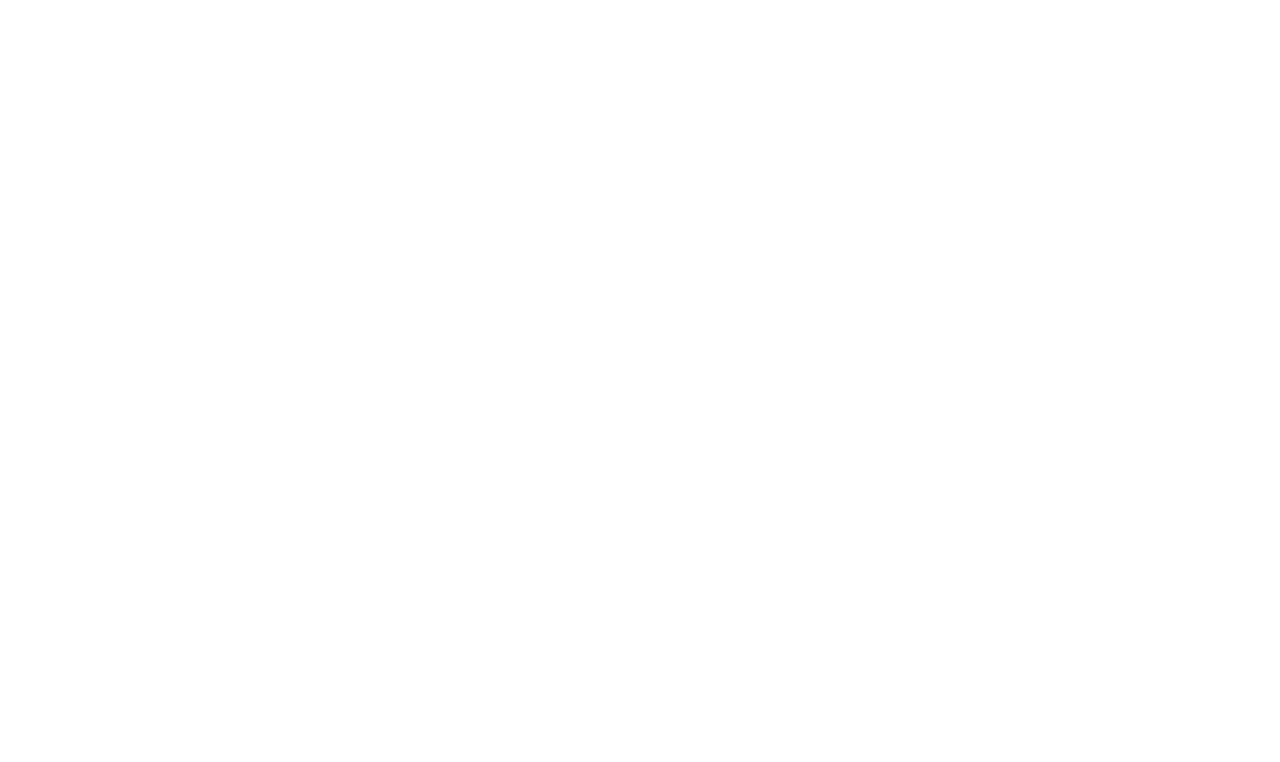
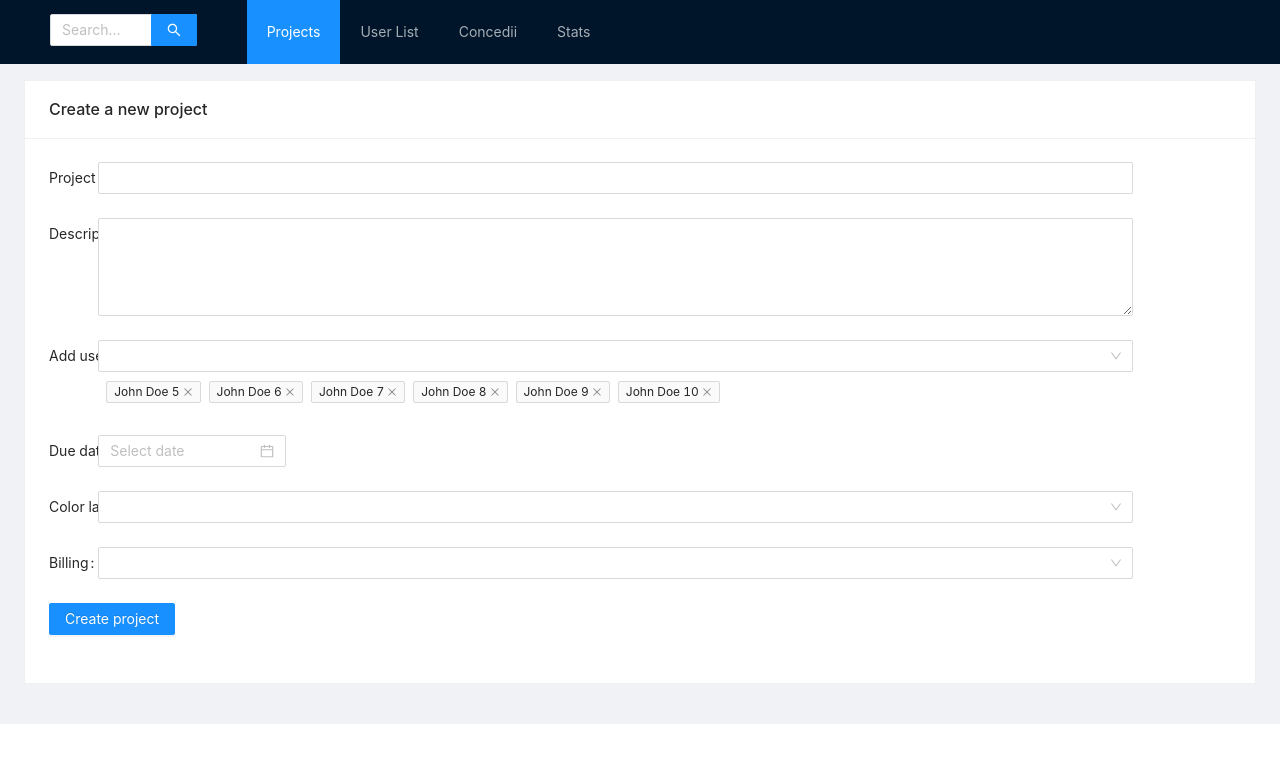
Before and after one commit to RasenganORG/Workload-Manager, a React (Create React App) app: page /projects/add-new-project in a window 1280 px wide. Before the commit this address had no page. Shown: the top 762 px of the page. Built offline with nearby package versions, Linux system fonts and the light colour scheme.

Commit message:
added new-project page

```diff
--- a/src/App.js
+++ b/src/App.js
@@ -16,6 +16,7 @@
 import Statistics from './components/homepage/statistics/Statistics';
 import VacationCalendar from './components/homepage/concedii/calendar/Calendar';
 import Wiki from './components/homepage/concedii/wiki/Wiki';
+import NewProject from './components/homepage/projects/newProject/NewProject';
 function App() {
 
   return (
@@ -28,7 +29,8 @@
             <Route path="/" element={<Homepage /> }>
               <Route path="/" element={<Navigate to="projects" />} />
 							<Route path="/projects" element={ <Projects />}>
-								<Route path="project" element={<Project />}>
+								<Route path="add-new-project" element={ <NewProject s/>} />
+ 								<Route path="project" element={<Project />}>
 									<Route path="" element={<Navigate to="tasks" />} />
 									<Route path="tasks" element={<Tasks />} />
 									<Route path="about" element={<AboutProject />} />
--- a/src/components/homepage/projectPage/Project.js
+++ b/src/components/homepage/projectPage/Project.js
@@ -24,10 +24,10 @@
                 <Layout>
 
                     <Layout.Content>
-                        <Row justify="space-between">
+                        <Row justify="space-between" align="middle">
                                 <PageHeader className="site-page-header" title={"Project 1 "} subTitle={"Last updated: " + "2 hours ago"} />
 
-                                <Button type="primary" size="large" style={{margin: "16px", display: "flex"}}>
+                                <Button type="primary" style={{margin: "16px", display: "flex"}}>
                                     <Link to="newtask">
                                         Add new task
                                     </Link>
--- a/src/components/homepage/projects/Projects.js
+++ b/src/components/homepage/projects/Projects.js
@@ -1,4 +1,4 @@
-import { Breadcrumb, Layout, Col, Row, Card, Progress, Avatar, List} from 'antd';
+import { Breadcrumb, Layout, Col, Row, Card, Progress, Button, List} from 'antd';
 import { useState, useContext, useEffect } from 'react';
 import { Outlet, useLocation, Link, useOutletContext} from 'react-router-dom';
 
@@ -177,6 +177,7 @@
 	const RenderProjects = () => {
 		const breadcrumbs = () => {
 			return (
+				<Row justify='space-between' align='middle'>
 					<Breadcrumb
 					style={{
 							margin: '16px 0 ',
@@ -185,6 +186,13 @@
 							<Breadcrumb.Item>Home</Breadcrumb.Item>
 							<Breadcrumb.Item>Projects</Breadcrumb.Item>
 					</Breadcrumb>
+
+					<Button type="primary">
+						<Link to="add-new-project">
+							Add new project
+						</Link>
+					</Button>
+				</Row>
 			)
 		}
 		return (
--- /dev/null
+++ b/src/components/homepage/projects/newProject/NewProject.js
@@ -0,0 +1,74 @@
+import { Layout, Card, Form, Input, Button, Select, Tag, DatePicker } from "antd"
+import TextArea from "antd/lib/input/TextArea"
+
+
+export default function NewProject() {
+  return (
+    <Layout>
+      <Layout.Content style={{margin: "16px 0"}}>
+        <Card title="Create a new project">
+        <Form
+          labelCol={{
+            span: 1
+          }}
+          wrapperCol={{
+            span: 21,
+          }}
+          layout="horizontal"
+
+        >
+
+          <Form.Item label="Project title">
+            <Input />
+          </Form.Item>
+          <Form.Item label="Description">
+             <TextArea rows={4} />
+          </Form.Item>
+          <Form.Item label="Add users">
+            <Select>
+              <Select.Option value="user0">John Doe 0</Select.Option>
+              <Select.Option value="user1">John Doe 1</Select.Option>
+              <Select.Option value="user2">John Doe 2</Select.Option>
+              <Select.Option value="user3">John Doe 3</Select.Option>
+              <Select.Option value="user4">John Doe 4</Select.Option>
+            </Select>
+						<div style={{margin: "8px"}}>
+							<Tag closable>John Doe 5</Tag>
+							<Tag closable>John Doe 6</Tag>
+							<Tag closable>John Doe 7</Tag>
+							<Tag closable>John Doe 8</Tag>
+							<Tag closable>John Doe 9</Tag>
+							<Tag closable>John Doe 10</Tag>
+						</div>
+          </Form.Item>
+
+          <Form.Item label="Due date">
+            <DatePicker />
+          </Form.Item>
+          <Form.Item label="Color label">
+            <Select >
+              <Select.Option>Default</Select.Option>
+              <Select.Option>Red</Select.Option>
+              <Select.Option>Purple</Select.Option>
+              <Select.Option>Green</Select.Option>
+              <Select.Option>Blue</Select.Option>
+            </Select>
+          </Form.Item>
+          <Form.Item label="Billing">
+            <Select>
+              <Select.Option>Billing 1</Select.Option>
+              <Select.Option>Billing 2</Select.Option>
+              <Select.Option>Billing 3</Select.Option>
+            </Select>
+          </Form.Item>
+          <Form.Item >
+            <Button type="primary" onClick={() => alert("it's-a me, mario")}>Create project</Button>
+          </Form.Item>
+        </Form>
+
+
+      </Card>
+      </Layout.Content>
+    </Layout>
+  )
+}
```
Lines whose indentation alone changed are shown as unchanged.
